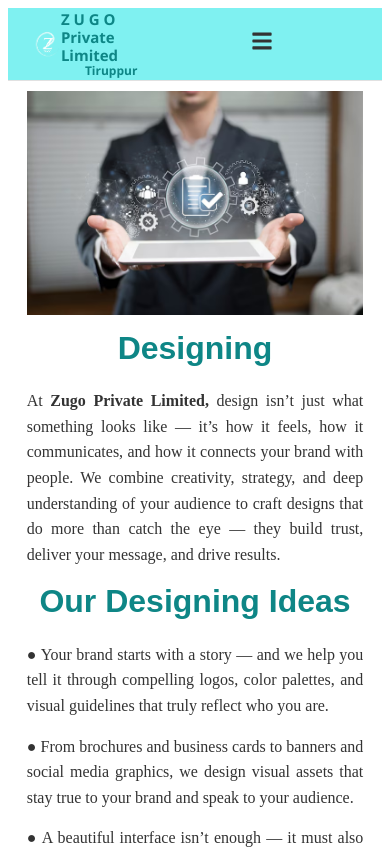
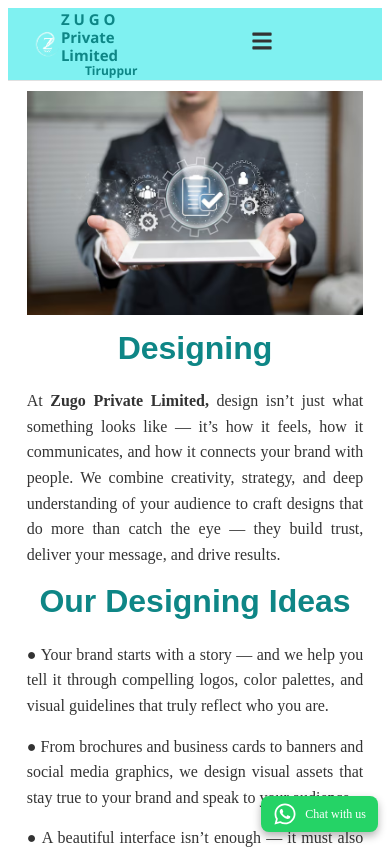
Before and after one commit to Nanthunk/zugoFinalsite, a React (Vite) app in the folder client/: page /designing in a window 390 px wide. Shown: the top 849 px of the page. Built offline with nearby package versions, Linux system fonts and the light colour scheme.

Commit message:
Add whatsapp float button and fix App.jsx

```diff
--- a/client/src/App.jsx
+++ b/client/src/App.jsx
@@ -11,6 +11,7 @@ import Loader from "./components/Loader";
 import Marketing from "./pages/Marketing";
 import Development from "./pages/Development";
 import Designing from "./pages/Designing";
+import Whatsapp from "./components/Whatsapp";
 
 import "./App.css";
 
@@ -34,7 +35,7 @@ function AppContent() {
       {loading && <Loader />}
       <Navbar />
       <Routes>
-        <Route exact path="/" element={<Home />} />
+        <Route path="/" element={<Home />} />
         <Route path="/about" element={<About />} />
         <Route path="/services" element={<Services />} />
         <Route path="/contact" element={<Contact />} />
@@ -46,6 +47,7 @@ function AppContent() {
 
       </Routes>
       <Footer />
+      <Whatsapp />
     </>
   );
 }
--- /dev/null
+++ b/client/src/components/Whatsapp.css
@@ -0,0 +1,42 @@
+.whatsapp-float {
+  position: fixed;
+  bottom: 30px;
+  right: 50px;
+  background-color: #25D366;
+  color: white;
+  font-size: 16px;
+  text-decoration: none;
+  padding: 13px 20px;
+  border-radius: 8px;           /* small rounded corners, not a circle */
+  display: flex;
+  align-items: center;
+  justify-content: center;
+  gap: 8px;                      /* space between icon and text */
+  z-index: 1000;
+  box-shadow: 0 4px 8px rgba(0,0,0,0.3);
+  transition: transform 0.3s, box-shadow 0.3s;
+}
+
+.whatsapp-float:hover {
+  transform: scale(1.05);
+  box-shadow: 0 6px 12px rgba(0,0,0,0.4);
+}
+
+/* Responsive: shrink slightly on small screens */
+@media (max-width: 768px) {
+  .whatsapp-float {
+    font-size: 14px;
+    padding: 8px 14px;
+    bottom: 15px;
+    right: 15px;
+  }
+}
+
+@media (max-width: 480px) {
+  .whatsapp-float {
+    font-size: 12px;
+    padding: 6px 12px;
+    bottom: 12px;
+    right: 12px;
+  }
+}
--- /dev/null
+++ b/client/src/components/Whatsapp.jsx
@@ -0,0 +1,16 @@
+import React from "react";
+import { FaWhatsapp } from "react-icons/fa";
+import "./Whatsapp.css"; // we’ll create this next
+
+export default function Whatsapp() {
+  return (
+    <a
+      href="https://wa.me/919585541589"
+      className="whatsapp-float"
+      target="_blank"
+      rel="noopener noreferrer"
+    >
+      <FaWhatsapp size={24} /> Chat with us
+    </a>
+  );
+}
--- a/client/src/pages/Home.jsx
+++ b/client/src/pages/Home.jsx
@@ -1,7 +1,7 @@
 import React from "react";
 import "./Home.css";
 // import heroVideo from "../assets/hero-video.mp4";
-import heroBg from "../assets/hero_section.webp"; // Background image for the hero section
+import heroBg from "../assets/Zugo07.jpg"; // Background image for the hero section
 import service1 from "../assets/marketing.jpg"; // Service images
 import service2 from "../assets/img2.jpg";
 import service3 from "../assets/img3.avif";
```
